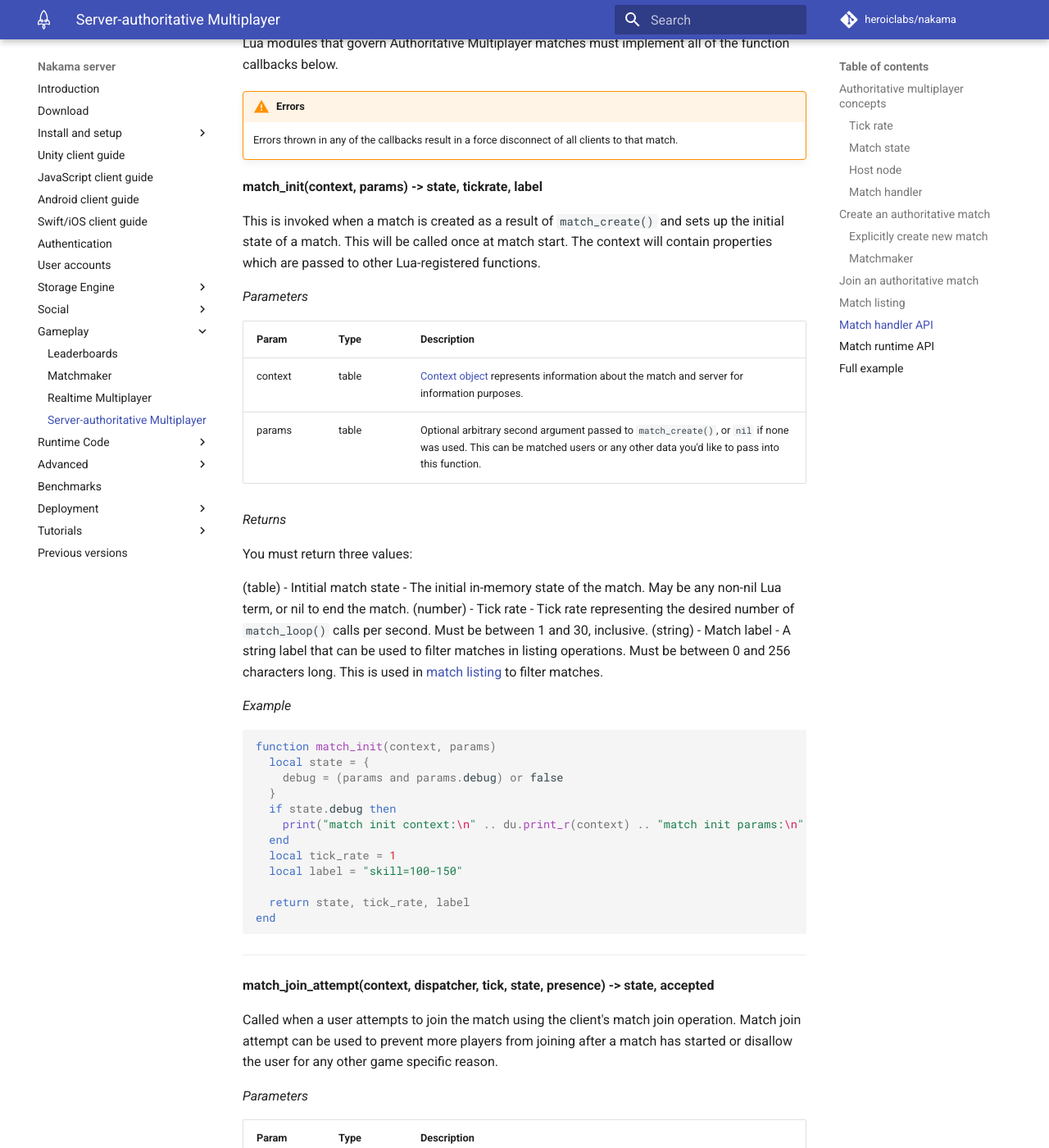
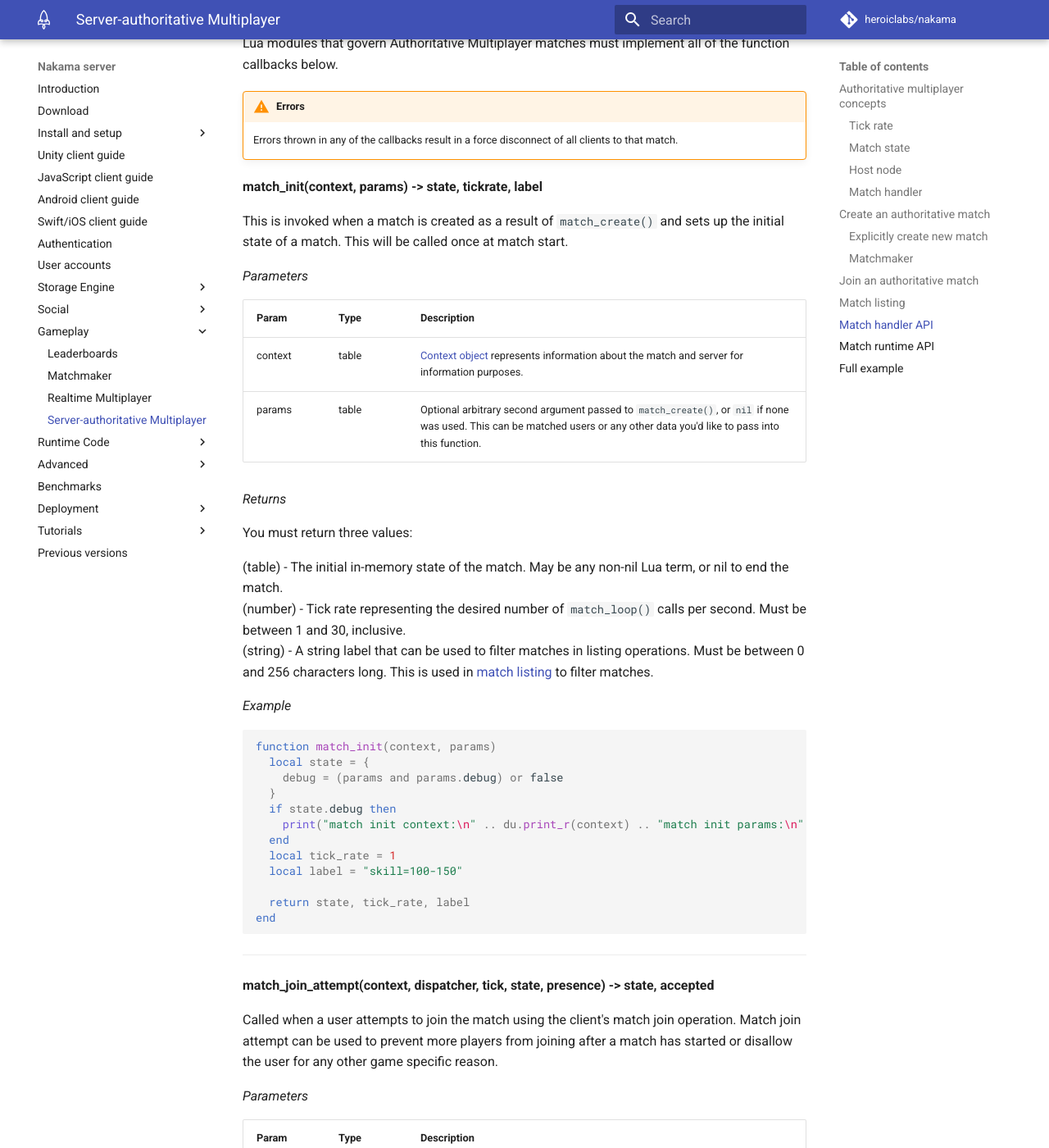
Before and after one commit to heroiclabs/nakama-docs, an MkDocs documentation site: the page built from docs/gameplay-multiplayer-server-multiplayer.md, in a window 1280 px wide and 1400 px high, scrolled down 4649 px. Shown: the whole window at 82% size. Built offline with MkDocs 1.6.1 and Material for MkDocs 9.7.7, drawn with Linux system fonts in a browser that asks for light colours; comment, search, counter and statistics services are not loaded; old or Windows-style settings are respelled for this version of MkDocs; some of the changed text lies outside the part shown.

Commit message:
Fix formatting

```diff
--- a/docs/gameplay-multiplayer-server-multiplayer.md
+++ b/docs/gameplay-multiplayer-server-multiplayer.md
@@ -155,7 +155,7 @@
 
 __match_init(context, params) -> state, tickrate, label__
 
-This is invoked when a match is created as a result of `match_create()` and sets up the initial state of a match. This will be called once at match start. The context will contain properties which are passed to other Lua-registered functions.
+This is invoked when a match is created as a result of `match_create()` and sets up the initial state of a match. This will be called once at match start.
 
 _Parameters_
 
@@ -168,9 +168,9 @@
 
 You must return three values:
 
-(table) - Intitial match state - The initial in-memory state of the match. May be any non-nil Lua term, or nil to end the match.
-(number) - Tick rate - Tick rate representing the desired number of `match_loop()` calls per second. Must be between 1 and 30, inclusive.
-(string) - Match label - A string label that can be used to filter matches in listing operations. Must be between 0 and 256 characters long. This is used in [match listing](#match-listing) to filter matches.
+(table) - The initial in-memory state of the match. May be any non-nil Lua term, or nil to end the match.
+(number) - Tick rate representing the desired number of `match_loop()` calls per second. Must be between 1 and 30, inclusive.
+(string) - A string label that can be used to filter matches in listing operations. Must be between 0 and 256 characters long. This is used in [match listing](#match-listing) to filter matches.
 
 _Example_
 
```
